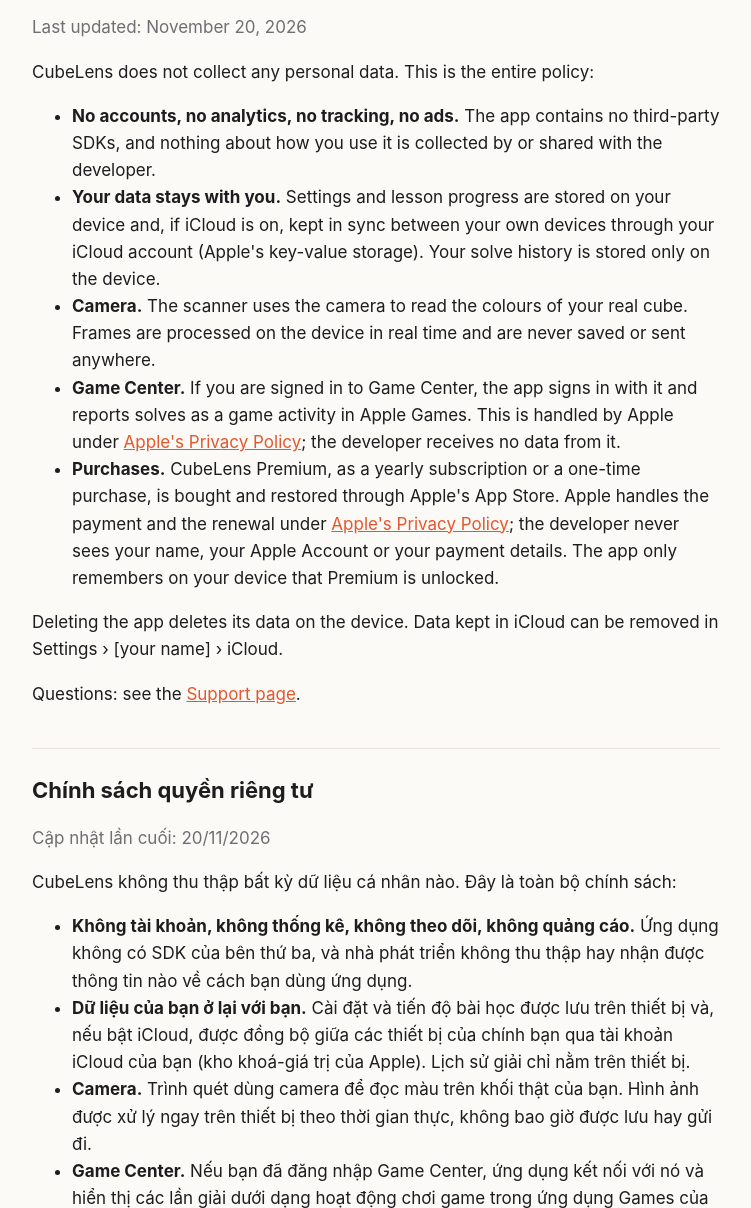
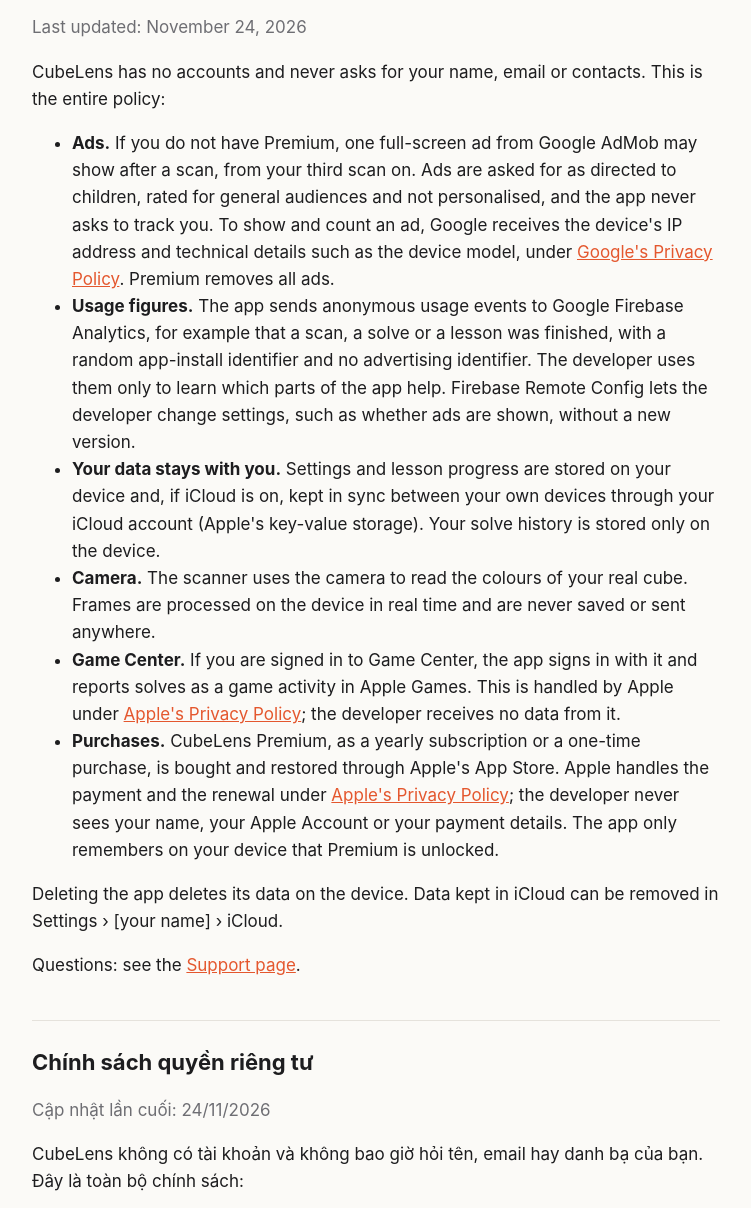
Before and after one commit to minhda11590/cubelens-site, a plain HTML site: page privacy/index.html in a window 1280 px wide. Shown: the part 183-1391 px from the top of the page, without its empty margins (264-1015 px from the left). Drawn offline with Linux system fonts and the light colour scheme.

Commit message:
Privacy: one ad after a scan (AdMob) and anonymous usage figures (Firebase), from 1.0.7
Co-Authored-By: Claude Opus 5.5 <noreply@anthropic.com>

```diff
--- a/privacy/index.html
+++ b/privacy/index.html
@@ -1,9 +1,10 @@
 <!doctype html><html lang="en"><head><meta charset="utf-8"><meta name="viewport" content="width=device-width,initial-scale=1"><link rel="stylesheet" href="/cubelens-site/style.css"><title>CubeLens Privacy Policy</title></head><body><main><header><a href="/cubelens-site/">CubeLens</a><nav><a href="/cubelens-site/support/">Support</a><a href="/cubelens-site/privacy/">Privacy Policy</a></nav></header>
 <h1>Privacy Policy</h1>
-<p class="lead">Last updated: November 20, 2026</p>
-<p>CubeLens does not collect any personal data. This is the entire policy:</p>
+<p class="lead">Last updated: November 24, 2026</p>
+<p>CubeLens has no accounts and never asks for your name, email or contacts. This is the entire policy:</p>
 <ul>
-<li><strong>No accounts, no analytics, no tracking, no ads.</strong> The app contains no third-party SDKs, and nothing about how you use it is collected by or shared with the developer.</li>
+<li><strong>Ads.</strong> If you do not have Premium, one full-screen ad from Google AdMob may show after a scan, from your third scan on. Ads are asked for as directed to children, rated for general audiences and not personalised, and the app never asks to track you. To show and count an ad, Google receives the device's IP address and technical details such as the device model, under <a href="https://policies.google.com/privacy">Google's Privacy Policy</a>. Premium removes all ads.</li>
+<li><strong>Usage figures.</strong> The app sends anonymous usage events to Google Firebase Analytics, for example that a scan, a solve or a lesson was finished, with a random app-install identifier and no advertising identifier. The developer uses them only to learn which parts of the app help. Firebase Remote Config lets the developer change settings, such as whether ads are shown, without a new version.</li>
 <li><strong>Your data stays with you.</strong> Settings and lesson progress are stored on your device and, if iCloud is on, kept in sync between your own devices through your iCloud account (Apple's key-value storage). Your solve history is stored only on the device.</li>
 <li><strong>Camera.</strong> The scanner uses the camera to read the colours of your real cube. Frames are processed on the device in real time and are never saved or sent anywhere.</li>
 <li><strong>Game Center.</strong> If you are signed in to Game Center, the app signs in with it and reports solves as a game activity in Apple Games. This is handled by Apple under <a href="https://www.apple.com/legal/privacy/">Apple's Privacy Policy</a>; the developer receives no data from it.</li>
@@ -13,10 +14,11 @@
 <p>Questions: see the <a href="/cubelens-site/support/">Support page</a>.</p>
 <h2 id="vi" lang="vi">Chính sách quyền riêng tư</h2>
 <div lang="vi">
-<p class="lead">Cập nhật lần cuối: 20/11/2026</p>
-<p>CubeLens không thu thập bất kỳ dữ liệu cá nhân nào. Đây là toàn bộ chính sách:</p>
+<p class="lead">Cập nhật lần cuối: 24/11/2026</p>
+<p>CubeLens không có tài khoản và không bao giờ hỏi tên, email hay danh bạ của bạn. Đây là toàn bộ chính sách:</p>
 <ul>
-<li><strong>Không tài khoản, không thống kê, không theo dõi, không quảng cáo.</strong> Ứng dụng không có SDK của bên thứ ba, và nhà phát triển không thu thập hay nhận được thông tin nào về cách bạn dùng ứng dụng.</li>
+<li><strong>Quảng cáo.</strong> Nếu bạn chưa có Premium, có thể có một quảng cáo toàn màn hình của Google AdMob sau khi quét, từ lần quét thứ ba. Quảng cáo được yêu cầu ở chế độ dành cho trẻ em, phù hợp mọi lứa tuổi và không cá nhân hoá, và ứng dụng không bao giờ xin quyền theo dõi bạn. Để hiển thị và đếm quảng cáo, Google nhận địa chỉ IP và thông tin kỹ thuật của thiết bị như dòng máy, theo <a href="https://policies.google.com/privacy?hl=vi">Chính sách quyền riêng tư của Google</a>. Premium bỏ mọi quảng cáo.</li>
+<li><strong>Số liệu sử dụng.</strong> Ứng dụng gửi các sự kiện sử dụng ẩn danh tới Google Firebase Analytics, ví dụ đã quét, đã giải hay đã học xong một bài, kèm một mã cài đặt ngẫu nhiên và không có mã quảng cáo. Nhà phát triển chỉ dùng chúng để biết phần nào của ứng dụng hữu ích. Firebase Remote Config cho phép nhà phát triển đổi cài đặt, như có hiện quảng cáo hay không, mà không cần ra phiên bản mới.</li>
 <li><strong>Dữ liệu của bạn ở lại với bạn.</strong> Cài đặt và tiến độ bài học được lưu trên thiết bị và, nếu bật iCloud, được đồng bộ giữa các thiết bị của chính bạn qua tài khoản iCloud của bạn (kho khoá-giá trị của Apple). Lịch sử giải chỉ nằm trên thiết bị.</li>
 <li><strong>Camera.</strong> Trình quét dùng camera để đọc màu trên khối thật của bạn. Hình ảnh được xử lý ngay trên thiết bị theo thời gian thực, không bao giờ được lưu hay gửi đi.</li>
 <li><strong>Game Center.</strong> Nếu bạn đã đăng nhập Game Center, ứng dụng kết nối với nó và hiển thị các lần giải dưới dạng hoạt động chơi game trong ứng dụng Games của Apple. Việc này do Apple xử lý theo <a href="https://www.apple.com/vn/legal/privacy/">Chính sách quyền riêng tư của Apple</a>; nhà phát triển không nhận được dữ liệu nào.</li>
```
